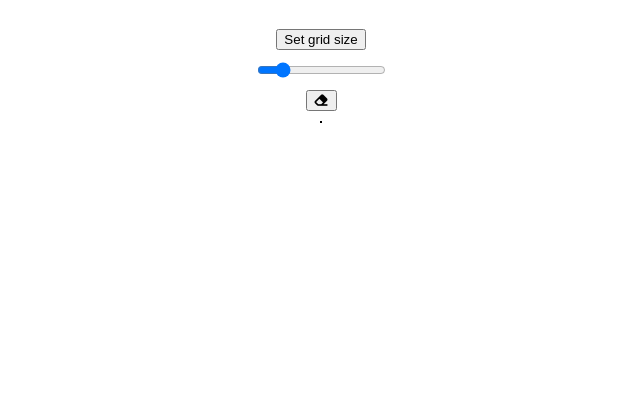
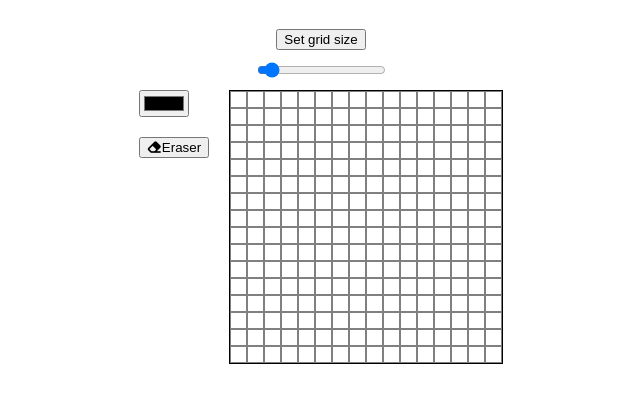
Before and after one commit to preetsingh10/etch-a-sketch, a plain HTML site: page index.html in a window 1280 px wide. Shown: the part 62-464 px from the top of the page, without its empty margins (319-959 px from the left). Drawn offline with Linux system fonts and the light colour scheme.

Commit message:
add the color picker for user and add grid

```diff
--- a/index.html
+++ b/index.html
@@ -15,11 +15,13 @@
     <h1 class="heading">Etch a Sketch 😄</h1>
 
     <button class="grid-size-btn">Set grid size</button>
-    <input class="grid-range" type="range" min="0" max="100" value="16">
-    <button class="eraser">
-        <i class="fa-solid fa-eraser"></i>
-      </button>
-    <div class="gridCanvas"></div>
-
+    <input class="grid-range" type="range" min="10" max="100" value="16" />
+    <div class="main">
+      <div class="tools">
+        <input class="colorPicker" type="color" >
+        <button class="eraser"><i class="fa-solid fa-eraser"></i>Eraser</button>
+      </div>
+      <div class="gridCanvas"></div>
+    </div>
   </body>
 </html>
--- a/index.js
+++ b/index.js
@@ -2,8 +2,8 @@ const canvas = document.querySelector(".gridCanvas");
 const gridSizeButton = document.querySelector(".grid-size-btn");
 const eraser = document.querySelector('.eraser');
 const gridRange = document.querySelector('.grid-range');
-function grid(dimensions) {
-    let opacity = 0;
+const colorPicker = document.querySelector('.colorPicker');
+
 // random color generator
 function randomRGB() {
     let red = Math.floor(Math.random() * 256);
@@ -11,6 +11,13 @@ function grid(dimensions) {
     let blue = Math.floor(Math.random() * 256);
     return `rgb(${red}, ${green}, ${blue})`;
 }
+function grid(dimensions) {
+
+    let colorOfSketch = 'rgb(0,0,0)'
+    colorPicker.addEventListener('input', ()=>{
+        colorOfSketch = `${colorPicker.value}`;
+        colorPicker.toggleAttribute
+    })
 
     // column with each div of display flex
     for (i = 1; i <= dimensions; i++) {
@@ -22,23 +29,30 @@ function grid(dimensions) {
         for (j = 1; j <= dimensions; j++) {
             const rowSquare = document.createElement("div");
             rowSquare.classList.add("rowSquare");
-            rowSquare.addEventListener("mouseover", () => {
 
-                rowSquare.style.backgroundColor = `${randomRGB()}`;
 
-                eraser.addEventListener('click', () => {
-                    rowSquare.style.backgroundColor = 'white';
-                });
 
-            });
+            rowSquare.addEventListener('mouseover',(e)=>{
+                e.preventDefault();
+                rowSquare.style.backgroundColor = `${colorOfSketch}`;
 
+
+
+            })
 
 
             columnDiv.appendChild(rowSquare);
         }
     }
 }
-gridRange.addEventListener('input', ()=>{
+eraser.addEventListener('click', () => {
+    const rowSquare = document.querySelectorAll('.rowSquare');
+    rowSquare.forEach(square => {
+        square.style.backgroundColor = 'white';
+    })
+
+});
+gridRange.addEventListener('input', () => {
     canvas.textContent = "";
     grid(gridRange.value);
 })
@@ -53,3 +67,4 @@ gridSizeButton.addEventListener("click", () => {
         alert("Please input a number below 100");
     }
 });
+grid(gridRange.value);
--- a/styles.css
+++ b/styles.css
@@ -4,6 +4,7 @@ body {
 
 
     display: flex;
+
     flex-direction: column;
     align-items: center;
     gap: 10px;
@@ -12,6 +13,16 @@ body {
 h1 {
     color: rgb(234, 137, 1);
 }
+.main{
+    display: flex;
+    gap: 20px;
+}
+.tools{
+    display: flex;
+    gap: 20px;
+    flex-direction: column;
+}
+
 
 .gridCanvas {
 
@@ -27,7 +38,8 @@ h1 {
 .rowSquare {
 
 
-    width: 10px;
-    height: 10px;
+    width: 15px;
+    height: 15px;
+    border: 0.5px solid grey;
 
 }
```
Lines whose indentation alone changed are shown as unchanged.
